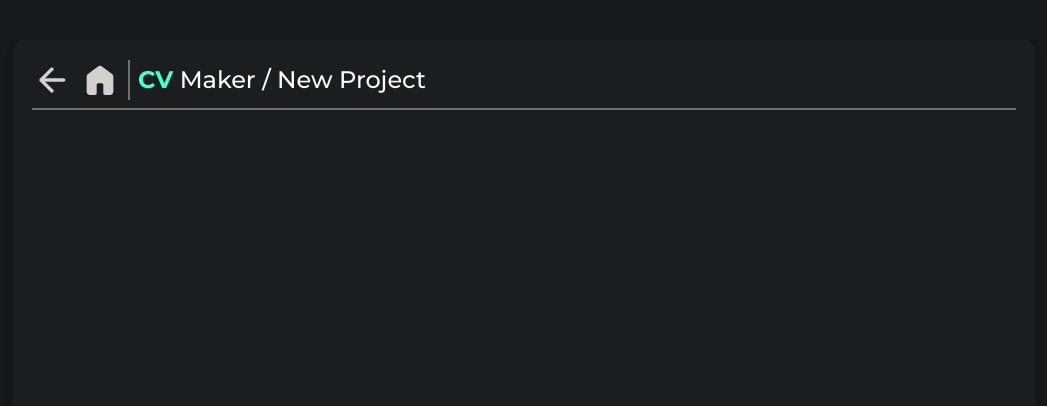
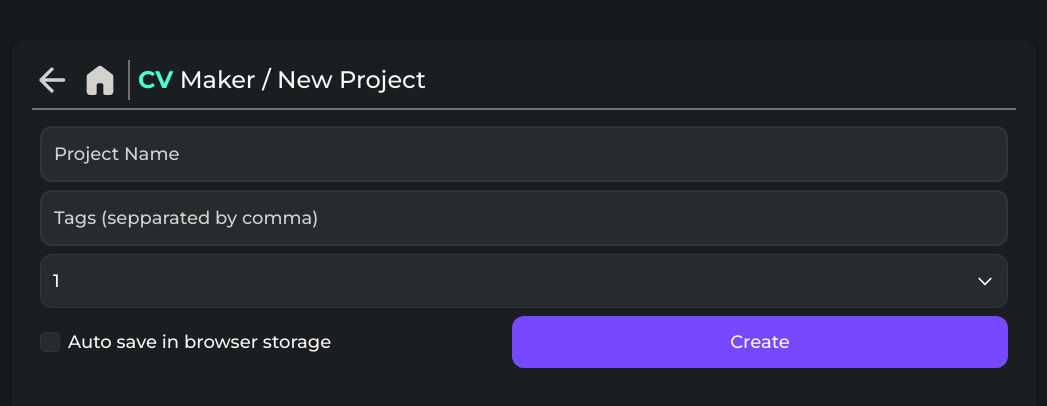
Before and after one commit to muscaa/cv-maker, a Next.js app: page /new-project in a window 1280 px wide. Shown: the top 406 px of the page, without its empty margins (116-1163 px from the left). Built offline with nearby package versions, Linux system fonts and the light colour scheme.

Commit message:
Fix check box & add new project fields

```diff
--- a/src/Hooks.tsx
+++ b/src/Hooks.tsx
@@ -6,9 +6,9 @@ export function useDebounce<T>(defaultValue: T, debounceCallback: (value: T) =>
     useEffect(() => {
         const debounce = setTimeout(() => {
             debounceCallback(state);
-        }, 1000)
+        }, 1000);
 
-        return () => clearTimeout(debounce)
+        return () => clearTimeout(debounce);
     }, [state]);
 
     return [setState];
--- a/src/app/new-project/page.tsx
+++ b/src/app/new-project/page.tsx
@@ -2,11 +2,25 @@
 
 import Main from "@/components/Main";
 import Menu from "@/components/Menu";
+import InputField from "@/components/InputField";
+import Button from "@/components/Button";
+import CheckBoxButton from "@/components/CheckBoxButton";
+import Dropdown from "@/components/Dropdown";
 
 export default function NewProject() {
     return (
         <Main>
             <Menu title="New Project">
+                <InputField placeholder="Project Name" />
+                <InputField placeholder="Tags (sepparated by comma)" />
+                <Dropdown options={["1", "2", "3", "4", "5"]} selected={0} />
+                <div className="flex">
+                    <div className="flex items-center flex-1 gap-2">
+                        <CheckBoxButton />
+                        <p>Auto save in browser storage</p>
+                    </div>
+                    <Button text="Create" className="flex-1" />
+                </div>
             </Menu>
         </Main>
     );
--- a/src/components/CheckBoxButton.tsx
+++ b/src/components/CheckBoxButton.tsx
@@ -11,7 +11,7 @@ export default function CheckBoxButton(props: CheckBoxButtonProps) {
                 type="checkbox"
                 className="
                     appearance-none outline-none peer w-5 h-5 cursor-pointer
-                    bg-background-4 bg-opacity-25 rounded-xl
+                    bg-background-4 bg-opacity-25 rounded-md
                     border border-background-4 border-opacity-25
                     checked:bg-primary checked:border-primary
                     transition-colors duration-200 ease-in-out
```
